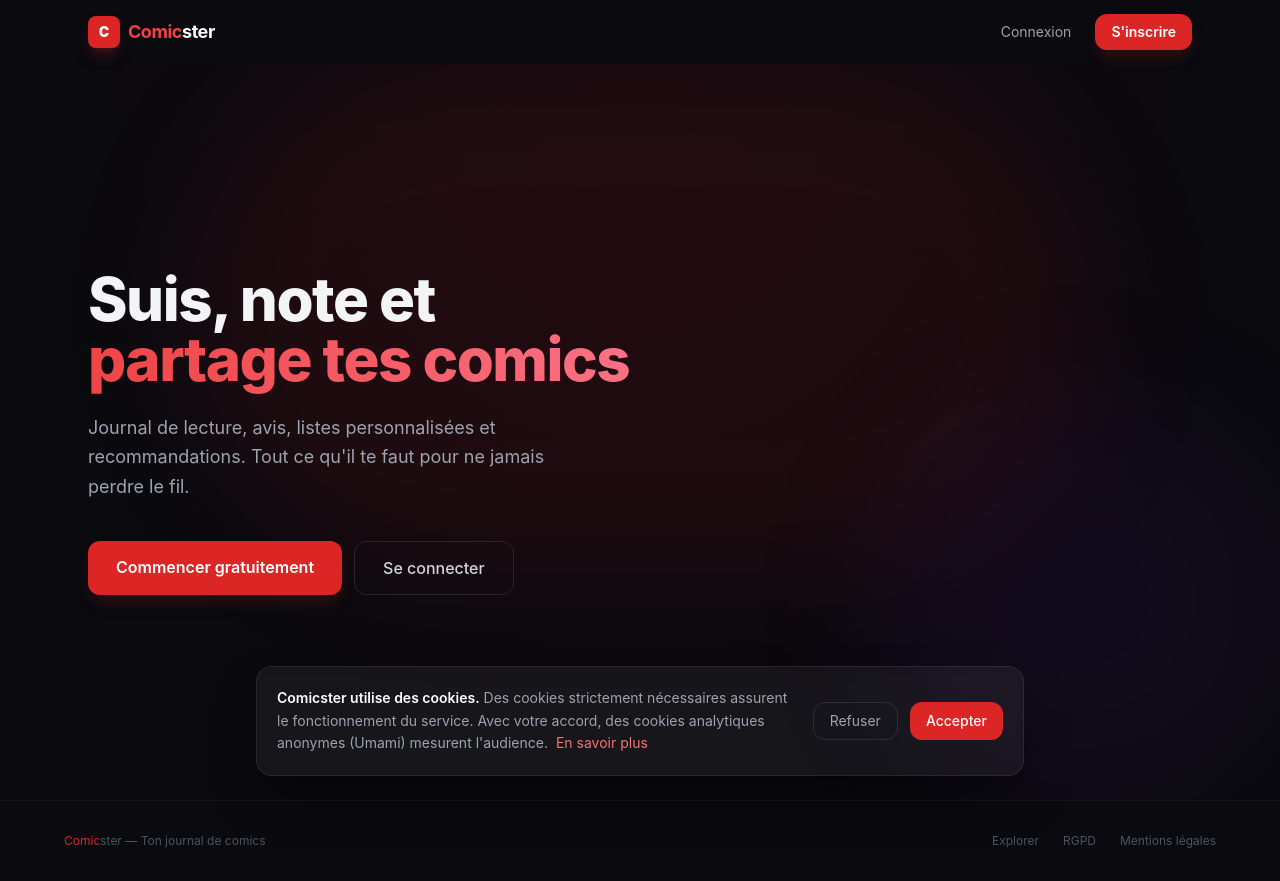
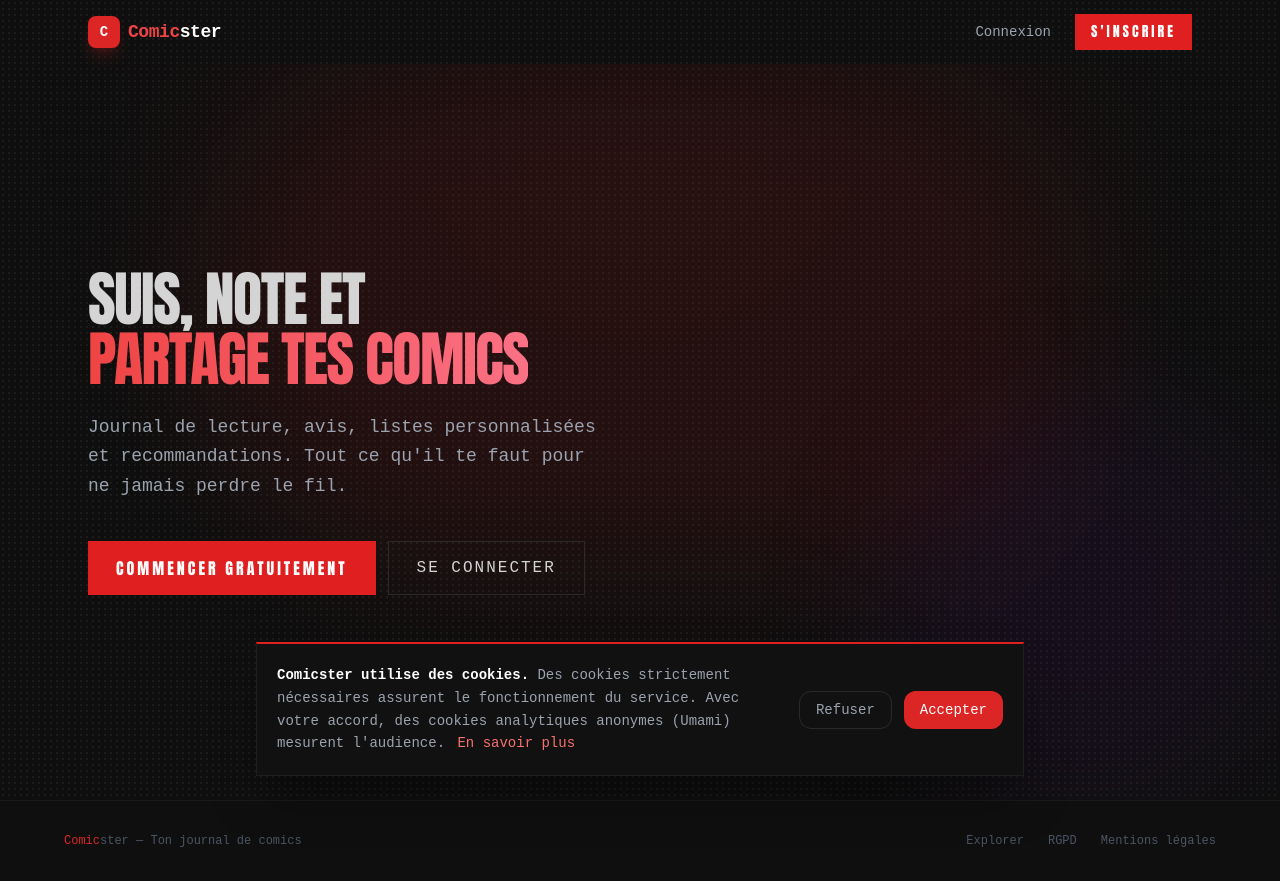
Before and after one commit to massinissabencherif/test-rebase, a Nuxt app in the folder frontend/: page / in a window 1280 px wide. Built offline with nearby package versions, Linux system fonts and the light colour scheme.

Commit message:
style: replace CSS design system — Comic Noir Brutalism tokens and components
Co-Authored-By: Claude Sonnet 4.6 <noreply@anthropic.com>

```diff
--- a/frontend/app/assets/css/main.css
+++ b/frontend/app/assets/css/main.css
@@ -1,3 +1,5 @@
+/* No Google Fonts import — Impact and Courier New are system fonts */
+
 @tailwind base;
 @tailwind components;
 @tailwind utilities;
@@ -6,39 +8,149 @@
   html {
     scroll-behavior: smooth;
   }
+
   body {
-    @apply bg-[#0a0a0f] text-gray-100 antialiased;
-    font-family: 'Inter', system-ui, sans-serif;
+    @apply antialiased;
+    background-color: #0f0f0f;
+    color: #d4d4d4;
+    font-family: 'Courier New', Courier, monospace;
+  }
+
+  /* Dot-grid halftone texture — fixed, full-bleed, behind all content */
+  body::before {
+    content: '';
+    position: fixed;
+    inset: 0;
+    background-image: radial-gradient(circle, rgba(255,255,255,0.055) 1px, transparent 1px);
+    background-size: 6px 6px;
+    pointer-events: none;
+    z-index: 0;
+  }
+
+  h1, h2, h3 {
+    font-family: impact, sans-serif;
+    text-transform: uppercase;
+    letter-spacing: 0.02em;
   }
 }
 
 @layer components {
+  /* ── Buttons ── */
   .btn-primary {
-    @apply bg-red-600 hover:bg-red-500 active:scale-95 text-white font-semibold px-5 py-2.5 rounded-xl transition-all duration-150 shadow-lg;
-    box-shadow: 0 10px 15px -3px rgb(127 29 29 / 0.3);
+    @apply inline-flex items-center justify-center transition-all duration-150 active:scale-95;
+    font-family: impact, sans-serif;
+    font-size: 13px;
+    letter-spacing: 3px;
+    text-transform: uppercase;
+    background-color: #e02020;
+    color: #ffffff;
+    padding: 11px 24px;
+    border-radius: 0;
+    border: none;
   }
+  .btn-primary:hover {
+    background-color: #c81a1a;
+  }
+  .btn-primary:disabled {
+    opacity: 0.4;
+    cursor: not-allowed;
+  }
+
   .btn-ghost {
-    @apply border border-white/10 hover:border-white/30 hover:bg-white/5 text-gray-300 font-medium px-5 py-2.5 rounded-xl transition-all duration-150;
+    @apply inline-flex items-center justify-center transition-all duration-150 active:scale-95;
+    font-family: 'Courier New', Courier, monospace;
+    font-size: 10px;
+    letter-spacing: 2px;
+    text-transform: uppercase;
+    border: 1px solid #2a2a2a;
+    color: #d4d4d4;
+    padding: 10px 20px;
+    border-radius: 0;
+    background: transparent;
   }
+  .btn-ghost:hover {
+    border-color: #e02020;
+    color: #e02020;
+  }
+
+  /* OAuth buttons (login page) */
+  .btn-oauth {
+    @apply inline-flex items-center justify-center transition-all duration-150;
+    gap: 8px;
+    background: #111111;
+    border: 1px solid #2a2a2a;
+    color: #d4d4d4;
+    font-family: 'Courier New', Courier, monospace;
+    font-size: 10px;
+    letter-spacing: 2px;
+    text-transform: uppercase;
+    padding: 10px;
+    border-radius: 0;
+    text-decoration: none;
+  }
+  .btn-oauth:hover {
+    border-color: #e02020;
+    color: #d4d4d4;
+  }
+
+  /* ── Card ── */
   .card {
-    background-color: rgb(255 255 255 / 0.05);
-    border: 1px solid rgb(255 255 255 / 0.08);
-    border-radius: 1rem;
-    backdrop-filter: blur(4px);
-    -webkit-backdrop-filter: blur(4px);
+    background-color: #111111;
+    border: 1px solid #1e1e1e;
+    border-top: 2px solid #e02020;
+    border-radius: 0;
   }
+
+  /* ── Input — underline only ── */
   .input {
-    @apply w-full border border-white/10 text-white placeholder-gray-600 rounded-xl px-4 py-3 outline-none transition-all duration-150;
-    background-color: rgb(255 255 255 / 0.05);
+    @apply w-full outline-none transition-all duration-150;
+    font-family: 'Courier New', Courier, monospace;
+    font-size: 13px;
+    background: transparent;
+    border: none;
+    border-bottom: 1px solid #2a2a2a;
+    color: #d4d4d4;
+    padding: 10px 0;
+    border-radius: 0;
+    letter-spacing: 1px;
+  }
+  .input::placeholder {
+    color: #333333;
   }
   .input:focus {
-    border-color: rgb(239 68 68 / 0.6);
-    background-color: rgb(255 255 255 / 0.08);
+    border-bottom: 2px solid #e02020;
+    padding-bottom: 9px;
   }
+
+  /* ── Badges ── */
+  .badge {
+    @apply inline-flex items-center;
+    font-family: 'Courier New', Courier, monospace;
+    font-size: 8px;
+    letter-spacing: 3px;
+    text-transform: uppercase;
+    background-color: #e02020;
+    color: #ffffff;
+    padding: 3px 8px;
+    border-radius: 0;
+  }
+
+  .badge-outline {
+    @apply inline-flex items-center;
+    font-family: 'Courier New', Courier, monospace;
+    font-size: 8px;
+    letter-spacing: 3px;
+    text-transform: uppercase;
+    border: 1px solid #e02020;
+    color: #e02020;
+    padding: 3px 8px;
+    border-radius: 0;
+    background: transparent;
+  }
+
+  /* kept for backward compatibility with unredesigned pages */
   .glass {
-    background-color: rgb(255 255 255 / 0.05);
-    backdrop-filter: blur(12px);
-    -webkit-backdrop-filter: blur(12px);
-    @apply border border-white/10;
+    background-color: #111111;
+    border: 1px solid #1e1e1e;
   }
 }
```
